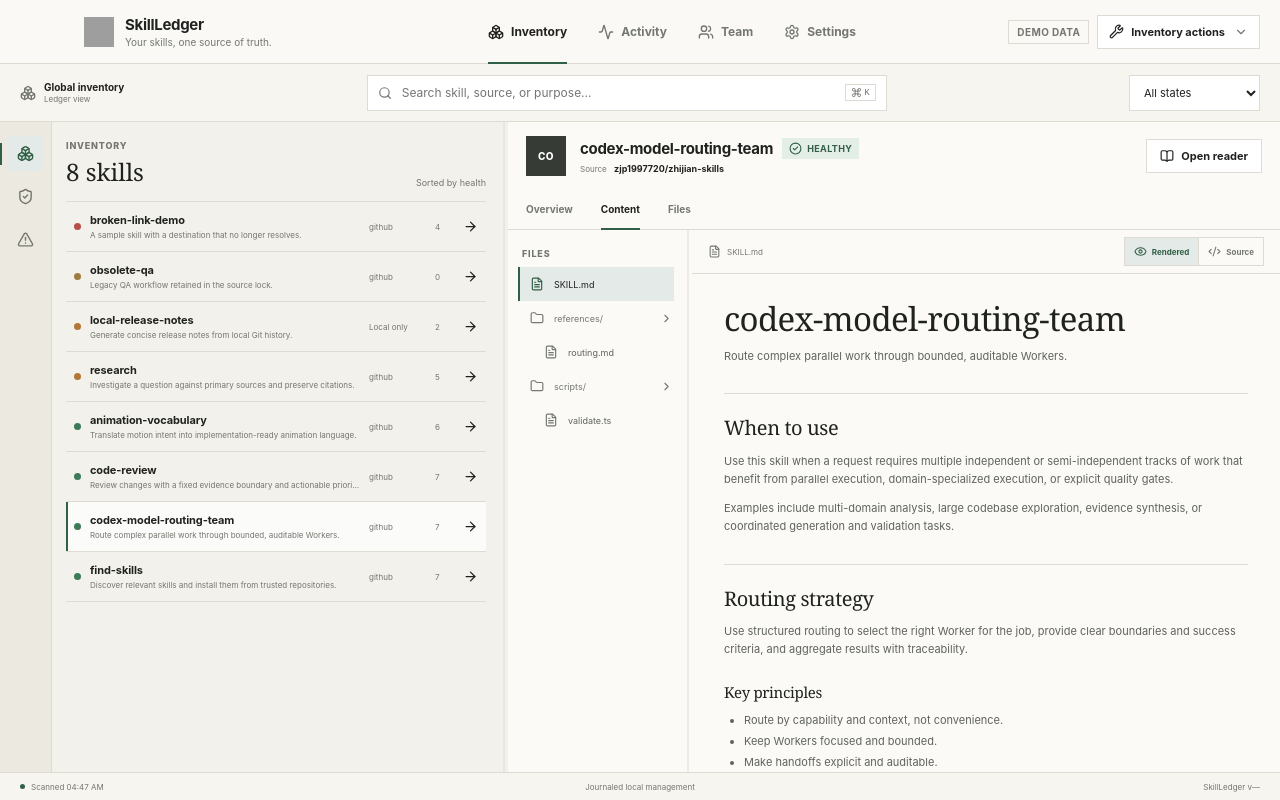
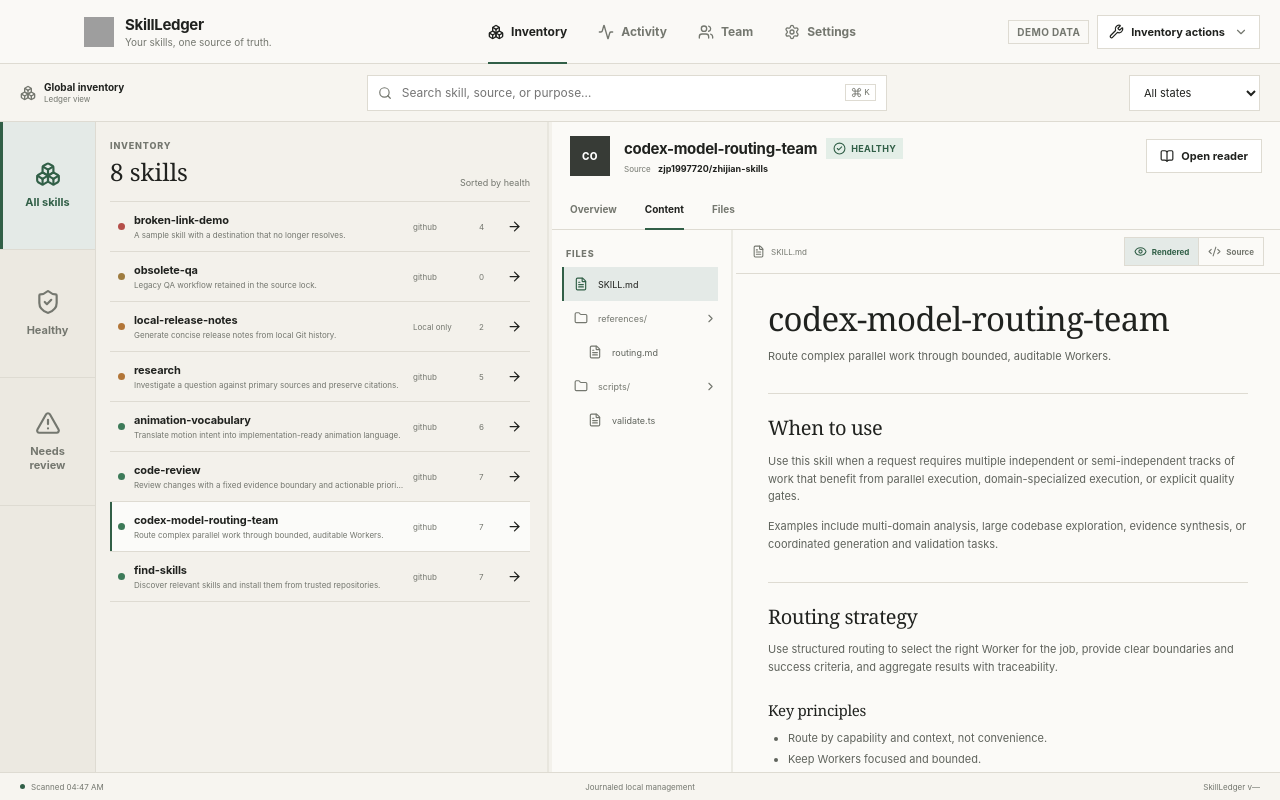
Before and after one commit to terrytan95/skillledger, a React (Vite) app: page / in a window 1280 px wide. Built offline with nearby package versions, Linux system fonts and the light colour scheme; grey boxes are pictures that could not be loaded.

Commit message:
feat(ui): label inventory filters

```diff
--- a/src/App.css
+++ b/src/App.css
@@ -207,31 +207,40 @@ main { min-height: 0; overflow: hidden; }
 .ledger-layout {
   height: 100%;
   display: grid;
-  grid-template-columns: 52px minmax(200px, var(--skill-list-width, 35%)) 8px minmax(360px, 1fr);
+  grid-template-columns: 96px minmax(200px, var(--skill-list-width, 35%)) 8px minmax(360px, 1fr);
   background: var(--canvas);
 }
 .library-rail {
-  padding: 14px 8px;
   border-right: 1px solid var(--line);
   background: var(--rail);
 }
-.library-rail nav { display: grid; gap: 8px; }
+.library-rail nav { display: grid; }
 .rail-item {
   position: relative;
-  width: 35px;
-  height: 35px;
-  display: grid;
-  place-items: center;
+  width: 100%;
+  min-height: 128px;
+  display: flex;
+  flex-direction: column;
+  align-items: center;
+  justify-content: center;
+  gap: 9px;
+  padding: 18px 8px;
+  border-bottom: 1px solid var(--line);
   color: var(--muted);
+  font-size: 1.1rem;
+  font-weight: 650;
+  line-height: 1.25;
+  text-align: center;
 }
+.rail-item svg { width: 26px; height: 26px; }
+.rail-item span { max-width: 64px; }
 .rail-item:hover { color: var(--ink); background: var(--row-hover); }
 .rail-item.active { color: var(--accent); background: var(--accent-soft); }
 .rail-item.active::before {
   content: "";
   position: absolute;
-  left: -8px;
-  width: 2px;
-  height: 22px;
+  inset: 0 auto 0 0;
+  width: 3px;
   background: var(--accent);
 }
 .skill-list {
@@ -928,9 +937,7 @@ main { min-height: 0; overflow: hidden; }
   .brand { min-width: 190px; }
   .brand small { display: none; }
   .header-status, .mode-badge { display: none; }
-  .ledger-layout { grid-template-columns: 48px minmax(200px, var(--skill-list-width, 35%)) 8px minmax(320px, 1fr); }
-  .library-rail { padding-inline: 6px; }
-  .rail-item.active::before { left: -6px; }
+  .ledger-layout { grid-template-columns: 88px minmax(200px, var(--skill-list-width, 35%)) 8px minmax(320px, 1fr); }
   .skill-row { grid-template-columns: 8px minmax(140px, 1fr) 16px; }
   .skill-row .row-source, .skill-row .row-count { display: none; }
   .reader-layout { grid-template-columns: 220px minmax(0, 1fr); }
@@ -945,7 +952,7 @@ main { min-height: 0; overflow: hidden; }
   .header-actions { margin-left: auto; }
   .control-bar { grid-template-columns: 1fr auto; }
   .control-context { grid-column: 1 / -1; }
-  .ledger-layout { grid-template-columns: 44px minmax(200px, var(--skill-list-width, 35%)) 8px minmax(320px, 1fr); }
+  .ledger-layout { grid-template-columns: 82px minmax(200px, var(--skill-list-width, 35%)) 8px minmax(320px, 1fr); }
   .skill-content-layout { grid-template-columns: 1fr; }
   .skill-content-layout > .skill-file-tree, .file-tree-separator { display: none; }
   .open-reader-button { width: 34px; padding: 0; font-size: 0; }
--- a/src/InventoryWorkspace.tsx
+++ b/src/InventoryWorkspace.tsx
@@ -995,9 +995,18 @@ function LedgerView({
     >
       <aside className="library-rail">
         <nav aria-label={copy.inventoryGroups}>
-          <button title={copy.allSkills} aria-label={copy.allSkills} className={`rail-item ${health === 'all' ? 'active' : ''}`} aria-current={health === 'all' ? 'page' : undefined} onClick={() => onHealth('all')}><Boxes size={17} /></button>
-          <button title={copy.healthy} aria-label={copy.healthy} className={`rail-item ${health === 'healthy' ? 'active' : ''}`} aria-current={health === 'healthy' ? 'page' : undefined} onClick={() => onHealth('healthy')}><ShieldCheck size={17} /></button>
-          <button title={copy.needsReview} aria-label={copy.needsReview} className={`rail-item ${health === 'needs-review' ? 'active' : ''}`} aria-current={health === 'needs-review' ? 'page' : undefined} onClick={() => onHealth('needs-review')}><AlertTriangle size={17} /></button>
+          <button title={copy.allSkills} aria-label={copy.allSkills} className={`rail-item ${health === 'all' ? 'active' : ''}`} aria-current={health === 'all' ? 'page' : undefined} onClick={() => onHealth('all')}>
+            <Boxes aria-hidden="true" />
+            <span>{copy.allSkills}</span>
+          </button>
+          <button title={copy.healthy} aria-label={copy.healthy} className={`rail-item ${health === 'healthy' ? 'active' : ''}`} aria-current={health === 'healthy' ? 'page' : undefined} onClick={() => onHealth('healthy')}>
+            <ShieldCheck aria-hidden="true" />
+            <span>{copy.healthy}</span>
+          </button>
+          <button title={copy.needsReview} aria-label={copy.needsReview} className={`rail-item ${health === 'needs-review' ? 'active' : ''}`} aria-current={health === 'needs-review' ? 'page' : undefined} onClick={() => onHealth('needs-review')}>
+            <AlertTriangle aria-hidden="true" />
+            <span>{copy.needsReview}</span>
+          </button>
         </nav>
       </aside>
       <section className="skill-list" aria-label={copy.skillInventory}>
```
